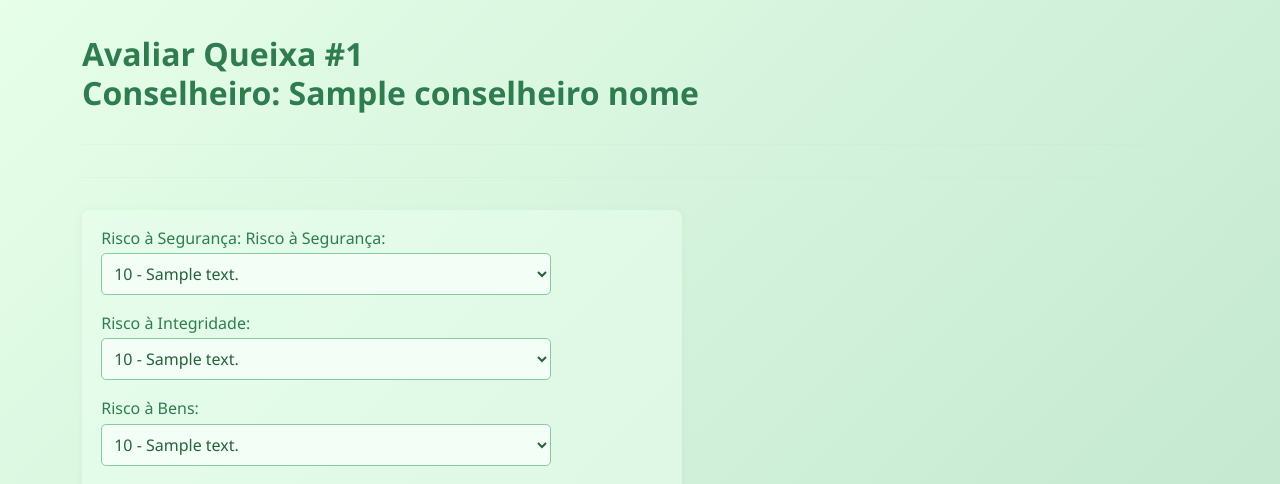
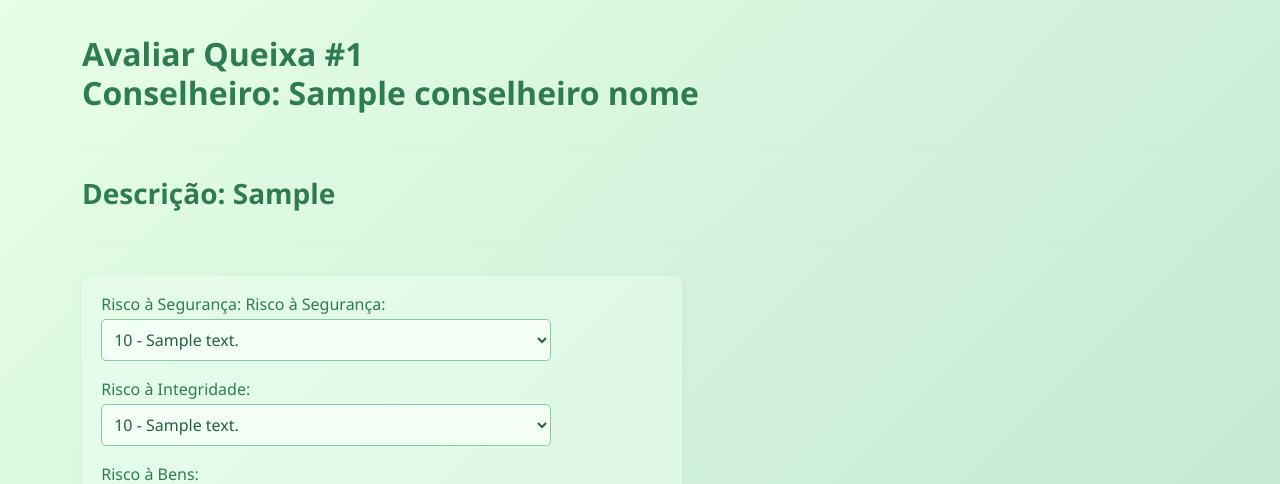
Before and after one commit to franco-kwaba/Floresta, a FastAPI app: template templates/avaliacao.html in a window 1280 px wide. Shown: the part 24-508 px from the top of the page. Run offline with FastAPI, Linux system fonts and the light colour scheme; the template is opened without the code that fills it: most values are stand-ins (such as "Sample title", 1, 10 or a date in 2020); some libraries are stand-ins or nearby versions.

Commit message:
Atualização avaliação

```diff
--- a/templates/avaliacao.html
+++ b/templates/avaliacao.html
@@ -6,14 +6,15 @@
 
 
 <h2>
-    Avaliar Queixa #{{ queixa_id }}
-    <br>
+    Avaliar Queixa #{{ queixa_id }}<br>
+
     Conselheiro: {{ conselheiro_nome[1] }}
 </h2>
 
+
 <!--- <p>DEBUG opcoes custos: </p> -->
 <hr>
-
+<h3>Descrição: {{ valores_queixa[1] }}</h3>
 
 <hr>
 <form method="post" action="/avaliar/{{ queixa_id }}">
```
Also changed, not shown: data/condominio.db.
